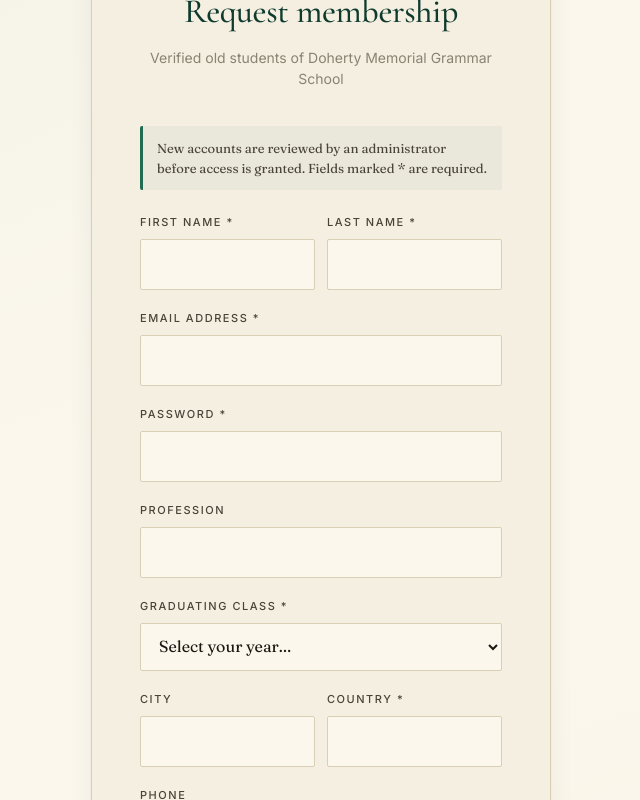
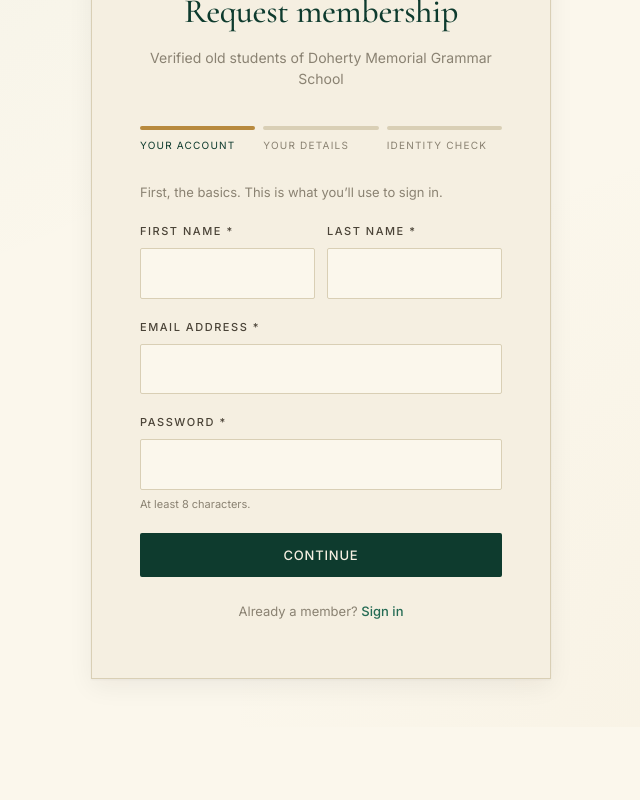
Before and after one commit to Axman1ak/dmgs-alumni, a Next.js app in the folder dmgs-alumni/: page /signup in a window 1280 px wide. Shown: the part 300-1100 px from the top of the page, without its empty margins (319-959 px from the left). After the commit the page ends 1027 px from the top, so only its background shows below. Built offline with nearby package versions, Linux system fonts and the light colour scheme.

Commit message:
Add files via upload

```diff
--- a/dmgs-alumni/app/(auth)/actions.ts
+++ b/dmgs-alumni/app/(auth)/actions.ts
@@ -25,6 +25,7 @@
   classYear: string;
   occupation: string;
   city: string;
+  state: string;
   country: string;
   phone: string;
   verificationAnswer: string;
@@ -83,6 +84,7 @@
           ${row("Class year", d.classYear)}
           ${row("Profession", d.occupation)}
           ${row("City", d.city)}
+          ${row("State", d.state)}
           ${row("Country", d.country)}
           ${row("Phone", d.phone)}
         </table>
@@ -151,6 +153,7 @@
   const occupation = String(formData.get("occupation") ?? "").trim();
   const classYear = String(formData.get("class_year") ?? "").trim();
   const city = String(formData.get("city") ?? "").trim();
+  const state = String(formData.get("state") ?? "").trim();
   const country = String(formData.get("country") ?? "").trim();
   const phone = String(formData.get("phone") ?? "").trim();
   const bio = String(formData.get("bio") ?? "").trim();
@@ -173,6 +176,7 @@
         occupation,
         class_year: classYear,
         city,
+        state,
         country,
         phone,
         bio,
@@ -191,6 +195,7 @@
     classYear,
     occupation,
     city,
+    state,
     country,
     phone,
     verificationAnswer,
--- a/dmgs-alumni/app/(auth)/signup/page.tsx
+++ b/dmgs-alumni/app/(auth)/signup/page.tsx
@@ -1,5 +1,6 @@
 "use client";
 
+import { useState } from "react";
 import Link from "next/link";
 import { useFormState } from "react-dom";
 import { signup, type AuthState } from "../actions";
@@ -14,69 +15,245 @@
   (_, i) => CURRENT_YEAR - i,
 );
 
+const STEPS = [
+  { n: 1, label: "Your account" },
+  { n: 2, label: "Your details" },
+  { n: 3, label: "Identity check" },
+];
+
+/**
+ * Three-step sign-up. All fields live in one <form> the whole time — the steps
+ * only show/hide sections — so a single submit sends everything and nothing is
+ * lost if the user steps backwards.
+ */
 export default function SignupPage() {
   const [state, action] = useFormState(signup, initial);
+  const [step, setStep] = useState(1);
+
+  // Step 1 fields, tracked so we can validate before letting the user advance.
+  const [firstName, setFirstName] = useState("");
+  const [lastName, setLastName] = useState("");
+  const [email, setEmail] = useState("");
+  const [password, setPassword] = useState("");
+  const [classYear, setClassYear] = useState("");
+  const [country, setCountry] = useState("");
+  const [localError, setLocalError] = useState<string | null>(null);
+
+  function next() {
+    setLocalError(null);
+    if (step === 1) {
+      if (!firstName.trim() || !lastName.trim() || !email.trim() || !password) {
+        setLocalError("Please fill in your name, email, and a password.");
+        return;
+      }
+      if (password.length < 8) {
+        setLocalError("Password must be at least 8 characters.");
+        return;
+      }
+    }
+    if (step === 2) {
+      if (!classYear || !country.trim()) {
+        setLocalError("Please give your graduating class and your country.");
+        return;
+      }
+    }
+    setStep((s) => Math.min(3, s + 1));
+  }
+
+  if (state.message) {
+    return (
+      <AuthCard title="Request received" subtitle="An administrator will review it">
+        <FormNotice>{state.message}</FormNotice>
+        <p className="mt-6 text-center font-sans text-[13px] text-ink-muted">
+          <Link href="/login" className="font-medium text-emerald-700 hover:underline">
+            Back to sign in
+          </Link>
+        </p>
+      </AuthCard>
+    );
+  }
 
   return (
     <AuthCard
       title="Request membership"
       subtitle="Verified old students of Doherty Memorial Grammar School"
     >
-      {state.message ? (
-        <FormNotice>{state.message}</FormNotice>
-      ) : (
-        <>
-          <FormNotice>
-            New accounts are reviewed by an administrator before access is
-            granted. Fields marked * are required.
-          </FormNotice>
+      {/* Progress */}
+      <div className="mb-7 flex items-center gap-2">
+        {STEPS.map((s) => (
+          <div key={s.n} className="flex-1">
+            <div
+              className={`h-1 rounded-full transition-colors ${
+                step >= s.n ? "bg-gold-500" : "bg-border"
+              }`}
+            />
+            <p
+              className={`mt-2 font-sans text-[10px] uppercase tracking-[0.12em] ${
+                step === s.n ? "text-emerald-900" : "text-ink-muted"
+              }`}
+            >
+              {s.label}
+            </p>
+          </div>
+        ))}
+      </div>
+
       {state.error && <FormNotice tone="error">{state.error}</FormNotice>}
+      {localError && <FormNotice tone="error">{localError}</FormNotice>}
+
       <form action={action}>
-            {/* Identity + account */}
+        {/* ---------------- Step 1 — account ---------------- */}
+        <div className={step === 1 ? "block" : "hidden"}>
+          <p className="mb-5 font-sans text-[13px] leading-relaxed text-ink-muted">
+            First, the basics. This is what you&rsquo;ll use to sign in.
+          </p>
           <div className="grid grid-cols-1 gap-x-3 sm:grid-cols-2">
-              <Field name="first_name" label="First name *" autoComplete="given-name" required />
-              <Field name="last_name" label="Last name *" autoComplete="family-name" required />
+            <Field
+              name="first_name"
+              label="First name *"
+              autoComplete="given-name"
+              value={firstName}
+              onChange={setFirstName}
+            />
+            <Field
+              name="last_name"
+              label="Last name *"
+              autoComplete="family-name"
+              value={lastName}
+              onChange={setLastName}
+            />
           </div>
-            <Field name="email" label="Email address *" type="email" autoComplete="email" required />
-            <Field name="password" label="Password *" type="password" autoComplete="new-password" minLength={8} required />
+          <Field
+            name="email"
+            label="Email address *"
+            type="email"
+            autoComplete="email"
+            value={email}
+            onChange={setEmail}
+          />
+          <Field
+            name="password"
+            label="Password *"
+            type="password"
+            autoComplete="new-password"
+            value={password}
+            onChange={setPassword}
+            hint="At least 8 characters."
+          />
+        </div>
 
-            {/* Directory details */}
-            <Field name="occupation" label="Profession" autoComplete="organization-title" />
+        {/* ---------------- Step 2 — directory details ---------------- */}
+        <div className={step === 2 ? "block" : "hidden"}>
+          <p className="mb-5 font-sans text-[13px] leading-relaxed text-ink-muted">
+            These details make up your entry in the old students directory. Other
+            approved members will be able to see them.
+          </p>
+
           <div className="mb-5">
-              <label htmlFor="class_year" className="field-label">Graduating class *</label>
-              <select id="class_year" name="class_year" required defaultValue="" className="field-input">
-                <option value="" disabled>Select your year…</option>
+            <label htmlFor="class_year" className="field-label">
+              Graduating class *
+            </label>
+            <select
+              id="class_year"
+              name="class_year"
+              value={classYear}
+              onChange={(e) => setClassYear(e.target.value)}
+              className="field-input"
+            >
+              <option value="" disabled>
+                Select your year…
+              </option>
               {CLASS_YEARS.map((y) => (
-                  <option key={y} value={y}>{y}</option>
+                <option key={y} value={y}>
+                  {y}
+                </option>
               ))}
             </select>
           </div>
+
+          <Field name="occupation" label="Profession" autoComplete="organization-title" />
+
           <div className="grid grid-cols-1 gap-x-3 sm:grid-cols-2">
             <Field name="city" label="City" autoComplete="address-level2" />
-              <Field name="country" label="Country *" autoComplete="country-name" required />
+            <Field name="state" label="State / Province" autoComplete="address-level1" />
           </div>
+          <div className="grid grid-cols-1 gap-x-3 sm:grid-cols-2">
+            <Field
+              name="country"
+              label="Country *"
+              autoComplete="country-name"
+              value={country}
+              onChange={setCountry}
+            />
             <Field name="phone" label="Phone" type="tel" autoComplete="tel" />
+          </div>
+
           <div className="mb-5">
-              <label htmlFor="bio" className="field-label">About you</label>
+            <label htmlFor="bio" className="field-label">
+              About you
+            </label>
             <textarea id="bio" name="bio" rows={3} className="field-input" />
           </div>
-
-            {/* Identity check */}
-            <div className="mb-5 rounded-sm border border-border bg-paper p-4">
-              <label htmlFor="verification_answer" className="field-label">
-                Identity check *
-              </label>
-              <p className="mb-2 font-sans text-[12px] leading-relaxed text-ink-muted">
-                To confirm you&rsquo;re a true old student: who was the senior prefect
-                (head boy or head girl) in your final year at Doherty?
-              </p>
-              <input id="verification_answer" name="verification_answer" type="text" required className="field-input" />
         </div>
 
+        {/* ---------------- Step 3 — identity check ---------------- */}
+        <div className={step === 3 ? "block" : "hidden"}>
+          <div className="mb-5 border-l-[3px] border-gold-500 bg-gold-500/10 px-4 py-3.5">
+            <p className="font-sans text-[11px] font-semibold uppercase tracking-[0.14em] text-emerald-900">
+              Security question
+            </p>
+            <p className="mt-1.5 font-sans text-[13px] leading-relaxed text-ink-soft">
+              The directory holds the personal details of old students, so we only
+              admit people we can verify. An administrator reads your answer below
+              before approving your account. Answer as accurately as you can.
+            </p>
+          </div>
+
+          <div className="mb-5">
+            <label htmlFor="verification_answer" className="field-label">
+              Who was the senior prefect (head boy or head girl) in your final year
+              at Doherty? *
+            </label>
+            <input
+              id="verification_answer"
+              name="verification_answer"
+              type="text"
+              required
+              className="field-input"
+            />
+          </div>
+
+          <p className="mb-6 font-sans text-[12px] leading-relaxed text-ink-muted">
+            Your request goes to an administrator for review. You&rsquo;ll be able to
+            sign in once it&rsquo;s approved.
+          </p>
+        </div>
+
+        {/* ---------------- Navigation ---------------- */}
+        <div className="mt-2 flex items-center gap-3">
+          {step > 1 && (
+            <button
+              type="button"
+              onClick={() => {
+                setLocalError(null);
+                setStep((s) => s - 1);
+              }}
+              className="btn btn-outline"
+            >
+              Back
+            </button>
+          )}
+          {step < 3 ? (
+            <button type="button" onClick={next} className="btn btn-primary flex-1 justify-center">
+              Continue
+            </button>
+          ) : (
+            <div className="flex-1">
               <SubmitButton>Submit request</SubmitButton>
+            </div>
+          )}
+        </div>
       </form>
-        </>
-      )}
 
       <p className="mt-6 text-center font-sans text-[13px] text-ink-muted">
         Already a member?{" "}
@@ -93,16 +270,19 @@
   label,
   type = "text",
   autoComplete,
-  required,
-  minLength,
+  value,
+  onChange,
+  hint,
 }: {
   name: string;
   label: string;
   type?: string;
   autoComplete?: string;
-  required?: boolean;
-  minLength?: number;
+  value?: string;
+  onChange?: (v: string) => void;
+  hint?: string;
 }) {
+  const controlled = value !== undefined && onChange !== undefined;
   return (
     <div className="mb-5">
       <label htmlFor={name} className="field-label">
@@ -113,10 +293,12 @@
         name={name}
         type={type}
         autoComplete={autoComplete}
-        required={required}
-        minLength={minLength}
         className="field-input"
+        {...(controlled
+          ? { value, onChange: (e) => onChange(e.target.value) }
+          : {})}
       />
+      {hint && <p className="mt-1.5 font-sans text-[11px] text-ink-muted">{hint}</p>}
     </div>
   );
 }
--- a/dmgs-alumni/app/account/actions.ts
+++ b/dmgs-alumni/app/account/actions.ts
@@ -35,6 +35,7 @@
       full_name,
       occupation: clean(formData.get("occupation")),
       city: clean(formData.get("city")),
+      state: clean(formData.get("state")),
       country: clean(formData.get("country")),
       phone: clean(formData.get("phone")),
       email: clean(formData.get("email")),
@@ -68,6 +69,7 @@
     class_year,
     occupation: clean(formData.get("occupation")),
     city: clean(formData.get("city")),
+    state: clean(formData.get("state")),
     country: clean(formData.get("country")),
     phone: clean(formData.get("phone")),
     email: clean(formData.get("email")),
--- a/dmgs-alumni/app/account/page.tsx
+++ b/dmgs-alumni/app/account/page.tsx
@@ -19,7 +19,7 @@
   const { data: mine } = await supabase
     .from("alumni")
     .select(
-      "id, profile_id, full_name, class_year, occupation, city, country, phone, email, bio, photo_url, chapter, is_published",
+      "id, profile_id, full_name, class_year, occupation, city, state, country, phone, email, bio, photo_url, chapter, is_published",
     )
     .eq("profile_id", user.id)
     .maybeSingle();
--- a/dmgs-alumni/app/admin/actions.ts
+++ b/dmgs-alumni/app/admin/actions.ts
@@ -45,7 +45,7 @@
   if (!existing) {
     const { data: p } = await supabase
       .from("profiles")
-      .select("full_name, occupation, city, country, phone, bio, class_year")
+      .select("full_name, occupation, city, state, country, phone, bio, class_year")
       .eq("id", memberId)
       .single();
     if (p) {
@@ -54,6 +54,7 @@
         full_name: p.full_name,
         occupation: p.occupation,
         city: p.city,
+        state: p.state,
         country: p.country,
         phone: p.phone,
         bio: p.bio,
--- a/dmgs-alumni/app/admin/page.tsx
+++ b/dmgs-alumni/app/admin/page.tsx
@@ -25,7 +25,7 @@
   const { data: pending } = await supabase
     .from("profiles")
     .select(
-      "id, full_name, email, occupation, class_year, city, country, phone, bio, verification_answer, created_at",
+      "id, full_name, email, occupation, class_year, city, state, country, phone, bio, verification_answer, created_at",
     )
     .eq("status", "pending")
     .order("created_at", { ascending: true });
@@ -119,6 +119,7 @@
                       <Detail label="Profession" value={p.occupation} />
                       <Detail label="Phone" value={p.phone} />
                       <Detail label="City" value={p.city} />
+                      <Detail label="State" value={p.state} />
                       <Detail label="Country" value={p.country} />
                     </dl>
 
--- a/dmgs-alumni/app/directory/page.tsx
+++ b/dmgs-alumni/app/directory/page.tsx
@@ -12,7 +12,7 @@
   const { data: alumni } = await supabase
     .from("alumni")
     .select(
-      "id, profile_id, full_name, class_year, occupation, city, country, phone, email, bio, photo_url, chapter, is_published",
+      "id, profile_id, full_name, class_year, occupation, city, state, country, phone, email, bio, photo_url, chapter, is_published",
     )
     .order("full_name");
 
--- a/dmgs-alumni/app/donations/page.tsx
+++ b/dmgs-alumni/app/donations/page.tsx
@@ -110,34 +110,6 @@
     <>
       <SiteHeader />
       <main>
-        {/* ------------------------------------------------------------------
-            0 · Admin quick-access — pinned at the very top so admins reach
-            reports and management without scrolling the campaign. Regular
-            members never render this bar.
-        ------------------------------------------------------------------ */}
-        {(isSuper || isClassAdmin) && (
-          <div className="border-b border-gold-500/30 bg-emerald-900 text-cream">
-            <div className="mx-auto flex max-w-[1100px] flex-wrap items-center justify-between gap-x-6 gap-y-2 px-5 py-3 sm:px-8">
-              <span className="font-sans text-[11px] font-semibold uppercase tracking-[0.18em] text-gold-400">
-                Administrator
-              </span>
-              <div className="flex flex-wrap items-center gap-x-6 gap-y-2 font-sans text-[13px] text-cream/90">
-                <a href="#ledger" className="transition-colors hover:text-gold-400">
-                  {isSuper
-                    ? "All class reports & donor ledger"
-                    : `Class of ${adminYear} report`}{" "}
-                  ↓
-                </a>
-                {isSuper && (
-                  <Link href="/donations/manage" className="transition-colors hover:text-gold-400">
-                    Manage projects →
-                  </Link>
-                )}
-              </div>
-            </div>
-          </div>
-        )}
-
         {/* ------------------------------------------------------------------
             1 · Compact hero band — one promise, the button, the total raised.
             Deliberately short (a band, not a full-screen photo hero) so the
--- a/dmgs-alumni/components/account/ClaimOrCreate.tsx
+++ b/dmgs-alumni/components/account/ClaimOrCreate.tsx
@@ -37,6 +37,7 @@
           <Field name="class_year" label="Class year (e.g. 1977)" type="number" />
           <Field name="occupation" label="Occupation" />
           <Field name="city" label="City" />
+          <Field name="state" label="State / Province" />
           <Field name="country" label="Country" />
           <Field name="phone" label="Phone" />
           <Field name="email" label="Email" type="email" />
--- a/dmgs-alumni/components/directory/AlumniModal.tsx
+++ b/dmgs-alumni/components/directory/AlumniModal.tsx
@@ -35,7 +35,7 @@
 
   const badge = classBadge(person.class_year);
   const location =
-    [person.city, person.country].filter(Boolean).join(", ") || null;
+    [person.city, person.state, person.country].filter(Boolean).join(", ") || null;
 
   return (
     <div
--- a/dmgs-alumni/lib/types.ts
+++ b/dmgs-alumni/lib/types.ts
@@ -5,6 +5,7 @@
   class_year: number | null;
   occupation: string | null;
   city: string | null;
+  state: string | null;
   country: string | null;
   phone: string | null;
   email: string | null;
```
Also changed, not shown: dmgs-alumni/components/account/ProfileEditForm.tsx (+36 -3 lines). Lines whose indentation alone changed are shown as unchanged.
